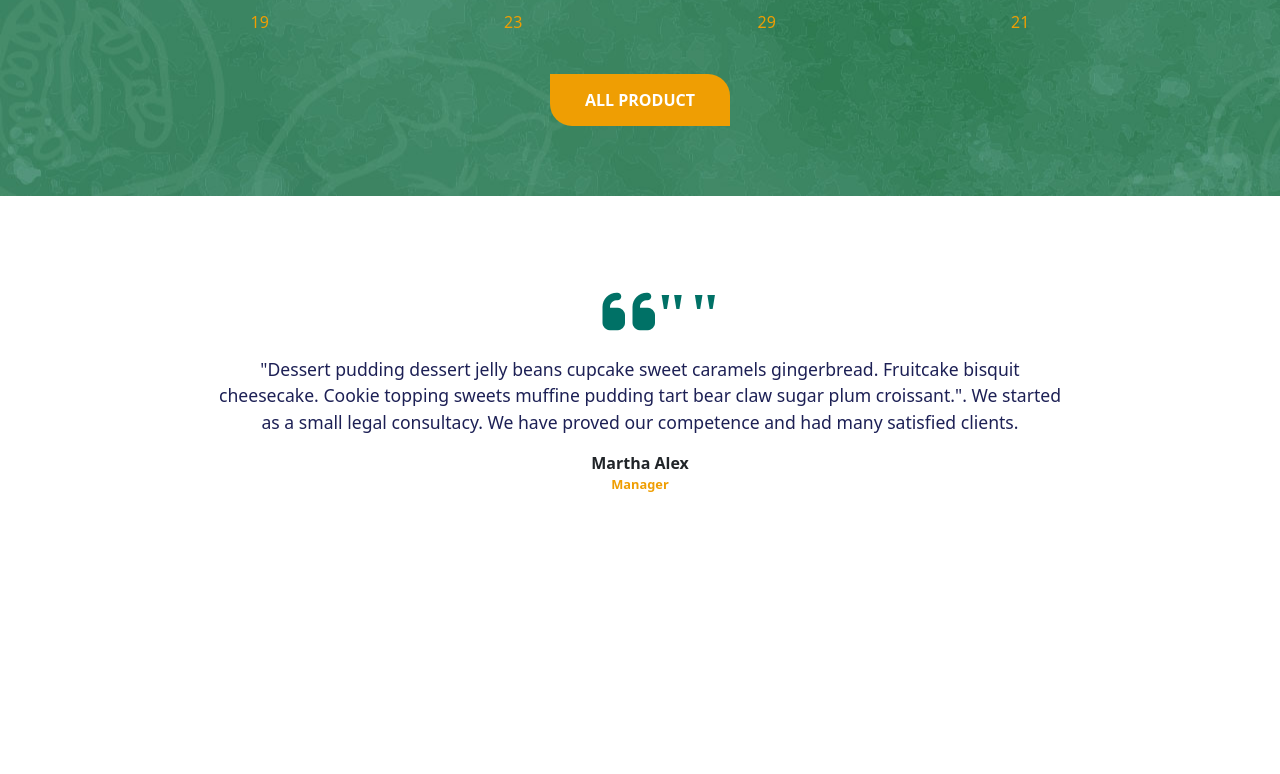
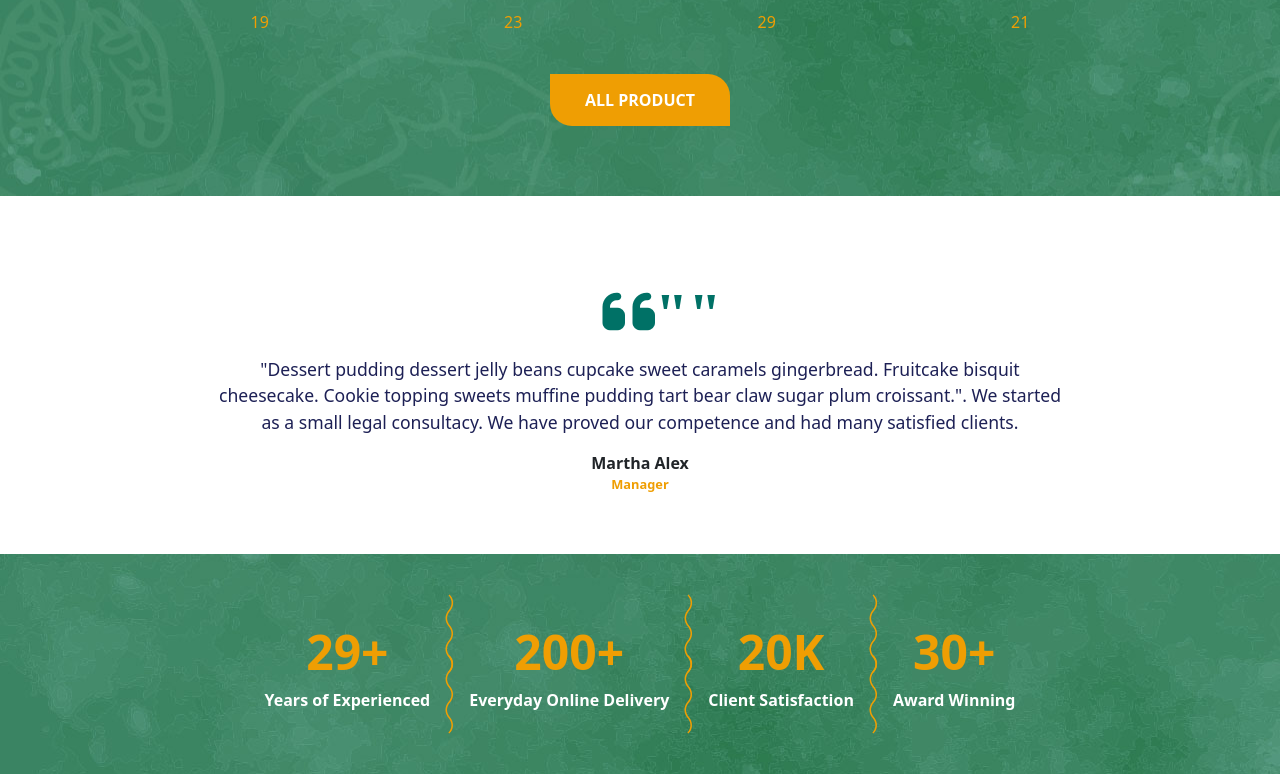
Before and after one commit to AndreaLivornese/proj-html-vuejs, a Vue app: page / in a window 1280 px wide. Shown: the part 2227-3001 px from the top of the page. Before the commit the page ends 2781 px from the top, so only its background shows below. Built offline with nearby package versions, Linux system fonts and the light colour scheme.

Commit message:
fine sezione delle statistiche

```diff
--- a/src/App.vue
+++ b/src/App.vue
@@ -6,6 +6,7 @@ import AppSlider from './components/AppSlider.vue';
 import AppExample from './components/AppExample.vue';
 import AppShowCase from './components/AppShowCase.vue';
 import Citation from './components/Citation.vue';
+import AppStats from './components/AppStats.vue';
 
 export default{
 
@@ -15,7 +16,8 @@ export default{
     AppSlider,
     AppExample,
     AppShowCase,
-    Citation
+    Citation,
+    AppStats
   },
 
   Data(){
@@ -41,6 +43,8 @@ export default{
   <AppShowCase></AppShowCase>
 
   <Citation></Citation>
+
+  <AppStats></AppStats>
 </template>
 
 <style lang="scss">
--- /dev/null
+++ b/src/components/AppStats.vue
@@ -0,0 +1,107 @@
+<script >
+
+export default{
+    name:"AppStats",
+
+    data(){
+        return{
+
+
+        }
+
+    }
+}
+
+</script>
+
+<template>
+
+<div class="my_container">
+
+    <div class="counter">
+
+        <div class="stats">
+
+            <div class="box">
+                <div class="number">
+                    29+
+                </div>
+                <div class="description">
+                    Years of Experienced
+                </div>
+            </div>
+            <img src="/public/assets/counter-shap1.png" alt="">
+
+            <div class="box">
+                <div class="number">
+                    200+
+                </div>
+                <div class="description">
+                    Everyday Online Delivery
+                </div>
+            </div>
+            <img src="/public/assets/counter-shap1.png" alt="">
+
+            <div class="box">
+                <div class="number">
+                    20K
+                </div>
+                <div class="description">
+                    Client Satisfaction
+                </div>
+            </div>
+            <img src="/public/assets/counter-shap1.png" alt="">
+
+            <div class="box">
+                <div class="number">
+                    30+
+                </div>
+                <div class="description">
+                    Award Winning
+                </div>
+            </div>
+
+
+        </div>
+
+    </div>
+
+
+</div>
+
+
+</template>
+
+<style lang="scss" scoped>
+    @use "../style/variables.scss" as *;
+
+    .counter{
+        background-image: url("/public/assets/bg/counter-bg.jpg");
+        padding:40px 0;
+
+        .stats{
+            display: flex;
+            justify-content: center;
+            align-items: center;
+            gap:15px;
+
+            text-align: center;
+
+            .number{
+                color:$primaryColor;
+                font-size:3em;
+                font-weight: bold;
+            }
+
+            .description{
+                color:white;
+                font-weight: bold;
+
+            }
+
+        }
+    }
+
+
+
+</style>
```
